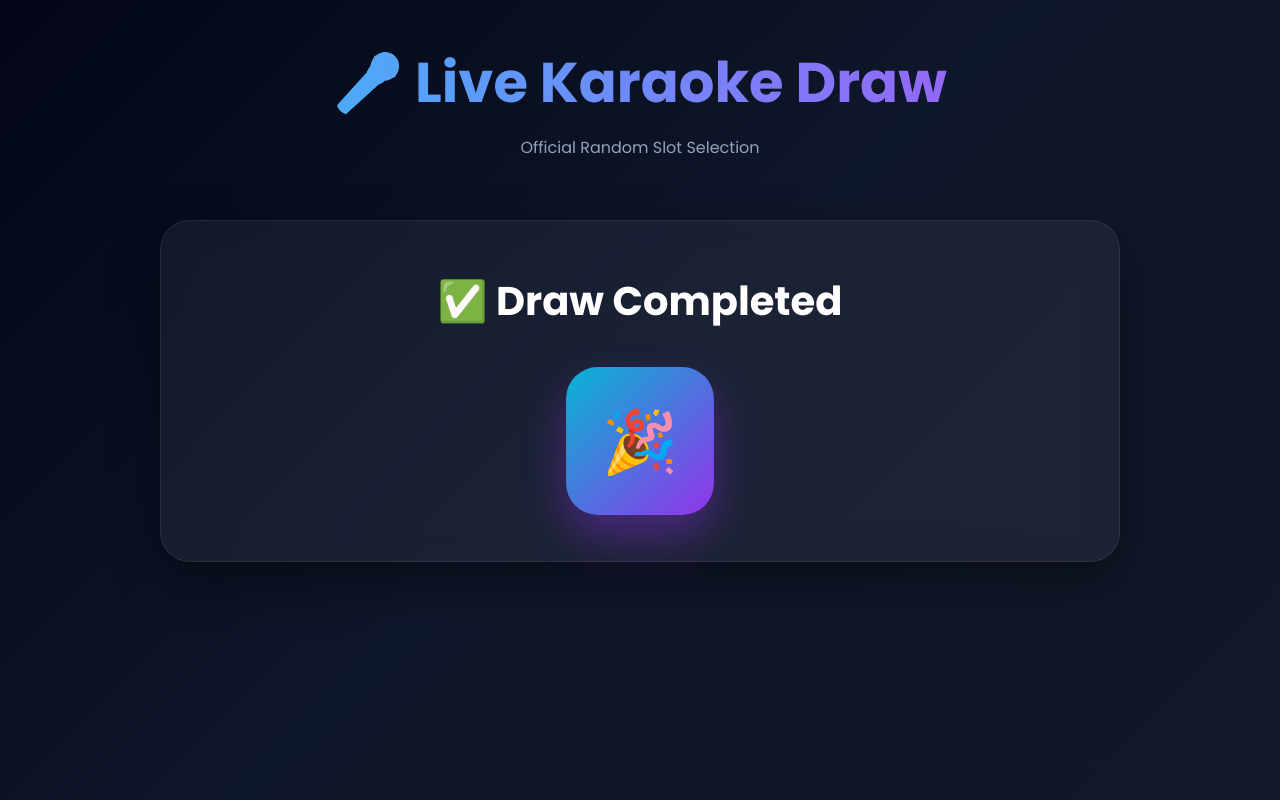
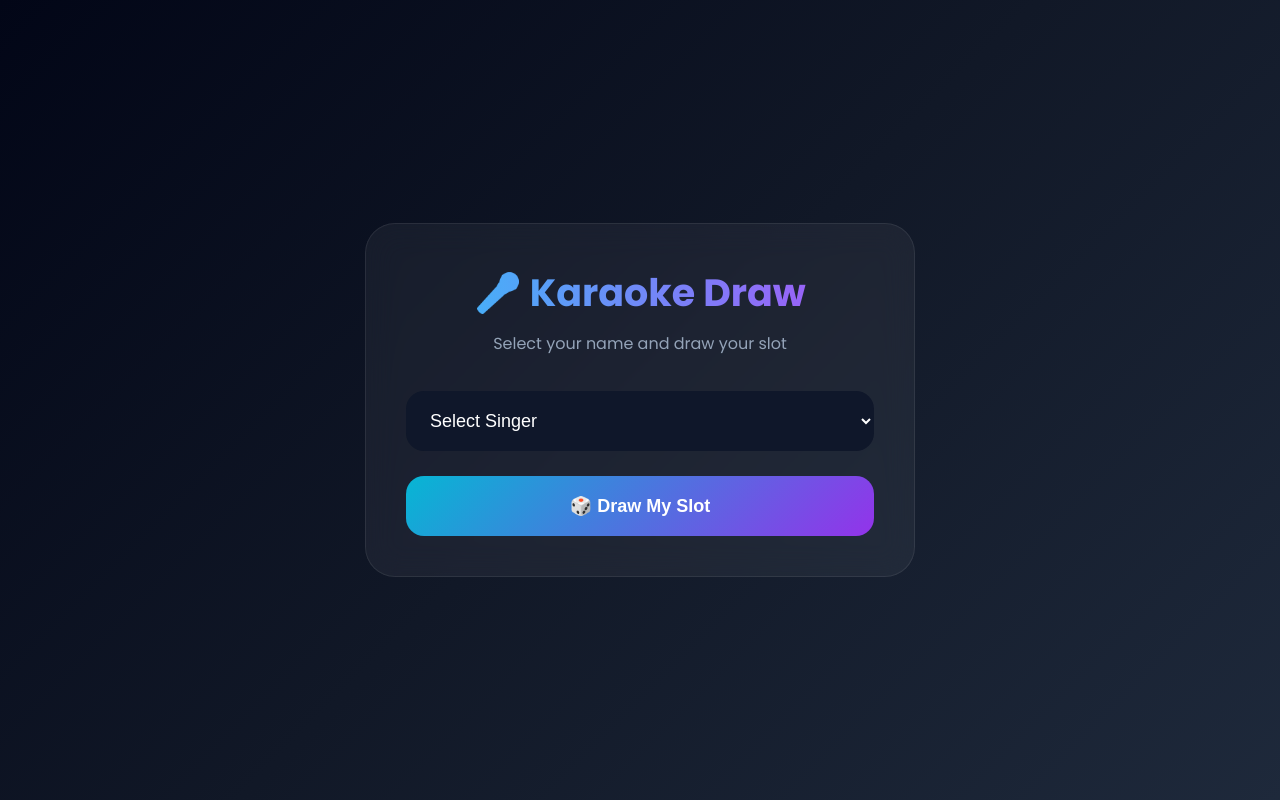
Before and after one commit to bhadubhai/karaoke-draw, a Flask app: template templates/draw.html in a window 1280 px wide. Run offline with Flask 3, Linux system fonts and the light colour scheme; the template is opened without the code that fills it, so the values that code supplies are empty.

Commit message:
Update draw.html

```diff
--- a/templates/draw.html
+++ b/templates/draw.html
@@ -10,7 +10,7 @@
         content="width=device-width, initial-scale=1.0"
     >
 
-    <title>Live Karaoke Draw</title>
+    <title>Karaoke Slot Draw</title>
 
     <link
         href="https://fonts.googleapis.com/css2?family=Poppins:wght@300;400;500;600;700&display=swap"
@@ -33,35 +33,46 @@
                 linear-gradient(
                     135deg,
                     #020617,
-                    #0f172a,
-                    #111827
+                    #111827,
+                    #1e293b
                 );
-
-            color:white;
 
             min-height:100vh;
 
-            overflow-x:hidden;
+            display:flex;
+            align-items:center;
+            justify-content:center;
+
+            padding:20px;
+
+            color:white;
         }
 
-        .container{
+        .card{
 
-            max-width:1000px;
-            margin:auto;
+            width:100%;
+            max-width:550px;
 
-            padding:40px 20px;
+            background:
+                rgba(255,255,255,0.05);
+
+            border:
+                1px solid rgba(255,255,255,0.08);
+
+            backdrop-filter:blur(16px);
+
+            border-radius:30px;
+
+            padding:40px;
         }
 
-        .title{
+        h1{
 
             text-align:center;
 
-            margin-bottom:60px;
-        }
+            font-size:38px;
 
-        .title h1{
-
-            font-size:56px;
+            margin-bottom:10px;
 
             background:
                 linear-gradient(
@@ -74,58 +85,53 @@
             -webkit-text-fill-color:transparent;
         }
 
-        .title p{
+        .subtitle{
+
+            text-align:center;
 
             color:#94a3b8;
 
-            margin-top:10px;
+            margin-bottom:35px;
         }
 
-        .draw-box{
+        select{
 
-            background:
-                rgba(255,255,255,0.05);
+            width:100%;
 
-            border:
-                1px solid rgba(255,255,255,0.08);
+            height:60px;
 
-            border-radius:30px;
+            border:none;
 
-            padding:50px;
+            outline:none;
 
-            text-align:center;
+            border-radius:18px;
 
-            backdrop-filter:blur(14px);
+            padding:0 20px;
 
-            box-shadow:
-                0 20px 50px rgba(0,0,0,0.4);
+            font-size:18px;
+
+            background:#0f172a;
+
+            color:white;
+
+            margin-bottom:25px;
         }
 
-        .singer{
+        button{
 
-            font-size:40px;
-            font-weight:700;
+            width:100%;
 
-            margin-bottom:40px;
+            height:60px;
 
-            text-transform:capitalize;
-        }
+            border:none;
 
-        .slot{
+            border-radius:18px;
 
-            width:140px;
-            height:140px;
+            font-size:18px;
 
-            margin:auto;
+            font-weight:600;
 
-            border-radius:30px;
-
-            display:flex;
-            align-items:center;
-            justify-content:center;
-
-            font-size:58px;
-            font-weight:700;
+            cursor:pointer;
 
             background:
                 linear-gradient(
@@ -134,82 +140,63 @@
                     #9333ea
                 );
 
-            box-shadow:
-                0 20px 40px rgba(147,51,234,0.4);
+            color:white;
 
-            animation:
-                pulse 1s infinite;
+            transition:0.3s;
         }
 
-        @keyframes pulse{
+        button:hover{
 
-            0%{
-                transform:scale(1);
-            }
-
-            50%{
-                transform:scale(1.08);
-            }
-
-            100%{
-                transform:scale(1);
-            }
+            transform:translateY(-3px);
         }
 
-        .done{
+        .result{
 
-            margin-top:50px;
+            margin-top:35px;
 
-            display:grid;
-
-            grid-template-columns:
-                repeat(auto-fit,minmax(260px,1fr));
-
-            gap:20px;
+            text-align:center;
         }
 
-        .done-card{
+        .slot-box{
 
-            background:
-                rgba(255,255,255,0.05);
+            display:flex;
 
-            border:
-                1px solid rgba(255,255,255,0.08);
+            justify-content:center;
+
+            gap:15px;
+
+            flex-wrap:wrap;
+
+            margin-top:20px;
+        }
+
+        .slot{
+
+            width:70px;
+            height:70px;
 
             border-radius:20px;
-
-            padding:20px;
-        }
-
-        .done-name{
-
-            font-size:20px;
-            margin-bottom:12px;
-
-            text-transform:capitalize;
-        }
-
-        .done-slots{
-
-            display:flex;
-            gap:10px;
-            flex-wrap:wrap;
-        }
-
-        .mini-slot{
-
-            width:42px;
-            height:42px;
-
-            border-radius:12px;
 
             display:flex;
             align-items:center;
             justify-content:center;
 
-            background:#8b5cf6;
+            font-size:24px;
+            font-weight:700;
 
-            font-weight:700;
+            background:
+                linear-gradient(
+                    135deg,
+                    #38bdf8,
+                    #8b5cf6
+                );
+        }
+
+        .success{
+
+            color:#4ade80;
+
+            margin-top:15px;
         }
 
     </style>
@@ -218,181 +205,67 @@
 
 <body>
 
-    <div class="container">
+    <div class="card">
 
-        <div class="title">
+        <h1>🎤 Karaoke Draw</h1>
 
-            <h1>🎤 Live Karaoke Draw</h1>
-
-            <p>
-                Official Random Slot Selection
-            </p>
-
+        <div class="subtitle">
+            Select your name and draw your slot
         </div>
 
-        <div class="draw-box">
+        <form method="POST">
 
-            <div
-                class="singer"
-                id="singer"
-            >
-                Preparing Draw...
+            <select name="singer" required>
+
+                <option value="">
+                    Select Singer
+                </option>
+
+                {% for singer in singers %}
+
+                    <option value="{{ singer }}">
+                        {{ singer.title() }}
+                    </option>
+
+                {% endfor %}
+
+            </select>
+
+            <button type="submit">
+                🎲 Draw My Slot
+            </button>
+
+        </form>
+
+        {% if result %}
+
+            <div class="result">
+
+                <h2>
+                    {{ result.singer.title() }}
+                </h2>
+
+                <div class="slot-box">
+
+                    {% for slot in result.slots %}
+
+                        <div class="slot">
+                            {{ slot }}
+                        </div>
+
+                    {% endfor %}
+
+                </div>
+
+                <div class="success">
+                    Slot Assigned Successfully ✅
+                </div>
+
             </div>
 
-            <div
-                class="slot"
-                id="slot"
-            >
-                🎵
-            </div>
-
-        </div>
-
-        <div
-            class="done"
-            id="done"
-        ></div>
+        {% endif %}
 
     </div>
-
-    <script>
-
-        const drawData = {{ draw_data | tojson }};
-
-        let singerIndex = 0;
-
-        let slotIndex = 0;
-
-        let currentSlots = [];
-
-        let collected = [];
-
-        function nextDraw(){
-
-            if(singerIndex >= drawData.length){
-
-                document.getElementById(
-                    "singer"
-                ).innerHTML = "✅ Draw Completed";
-
-                document.getElementById(
-                    "slot"
-                ).innerHTML = "🎉";
-
-                return;
-            }
-
-            const singerData =
-                drawData[singerIndex];
-
-            document.getElementById(
-                "singer"
-            ).innerHTML =
-                singerData.singer;
-
-            currentSlots =
-                singerData.slots;
-
-            revealSlot();
-        }
-
-        function revealSlot(){
-
-            if(slotIndex >= currentSlots.length){
-
-                collected.push({
-                    singer:
-                        drawData[singerIndex].singer,
-                    slots:
-                        currentSlots
-                });
-
-                renderCompleted();
-
-                singerIndex++;
-
-                slotIndex = 0;
-
-                setTimeout(
-                    nextDraw,
-                    1500
-                );
-
-                return;
-            }
-
-            let counter = 0;
-
-            const animation =
-                setInterval(()=>{
-
-                document.getElementById(
-                    "slot"
-                ).innerHTML =
-                    Math.floor(
-                        Math.random()*31
-                    ) + 1;
-
-                counter++;
-
-                if(counter > 20){
-
-                    clearInterval(animation);
-
-                    document.getElementById(
-                        "slot"
-                    ).innerHTML =
-                        currentSlots[slotIndex];
-
-                    slotIndex++;
-
-                    setTimeout(
-                        revealSlot,
-                        1200
-                    );
-                }
-
-            },80);
-        }
-
-        function renderCompleted(){
-
-            const done =
-                document.getElementById(
-                    "done"
-                );
-
-            done.innerHTML = "";
-
-            collected.forEach(item=>{
-
-                done.innerHTML += `
-                    <div class="done-card">
-
-                        <div class="done-name">
-                            ${item.singer}
-                        </div>
-
-                        <div class="done-slots">
-
-                            ${item.slots.map(
-                                s=>`
-                                    <div class="mini-slot">
-                                        ${s}
-                                    </div>
-                                `
-                            ).join("")}
-
-                        </div>
-
-                    </div>
-                `;
-            });
-        }
-
-        nextDraw();
-
-    </script>
 
 </body>
 
```
